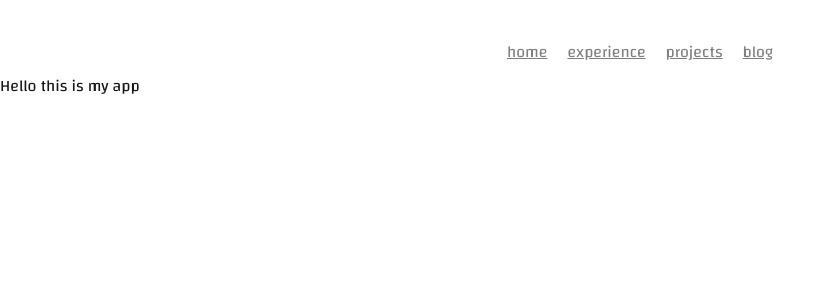
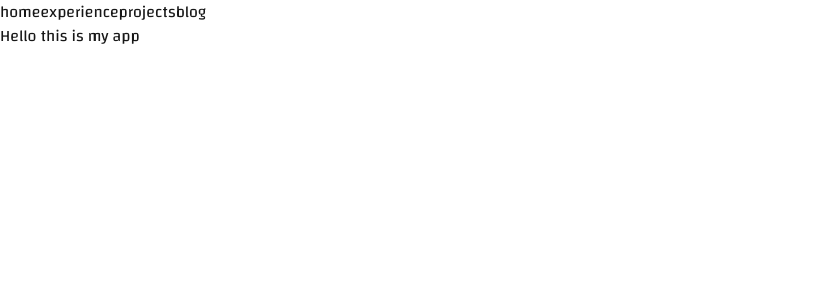
Before and after one commit to v2ganesan/portfolio, a Next.js app: page / in a window 1280 px wide. Shown: the top 300 px of the page, without its empty margins (0-835 px from the left). Built offline with nearby package versions, Linux system fonts and the light colour scheme.

Commit message:
footer/ basic page content styling

```diff
--- a/app/globals.css
+++ b/app/globals.css
@@ -20,23 +20,55 @@
   }
 }
 
-/*
-
-*/
 body {
   background: var(--background);
   color: var(--foreground);
+  min-height: 100vh;
+  display: flex;
+  flex-direction: column
 }
 
-a {
-  color: gray;
-  text-decoration: underline;
-  padding: 10px;
+/* Page Content Structure */
+.page-content {
+  text-align: left;
+  margin: 10 auto;
+  padding: 20px 40px
 }
-
-nav {
+/* Top NavBar Styling */
+.NavBar{
   display: flex;
   justify-content: center;
   margin-top: 30px;
 
 }
+
+.NavBar a {
+  color: gray;
+  text-decoration: underline;
+  padding: 5px;
+}
+
+/* Footer Styling */
+.Footer {
+  display: flex;
+  flex-direction: column;
+  justify-content: center;
+  margin-top: auto;
+}
+
+.Footer nav {
+  display: flex;
+  justify-content: center;
+}
+
+.Footer nav a {
+  color: gray;
+  text-decoration: underline;
+  padding: 5px;
+  font-size: 12px
+}
+
+.Footer p {
+  text-align: center;
+  font-size: 10px
+}
```
